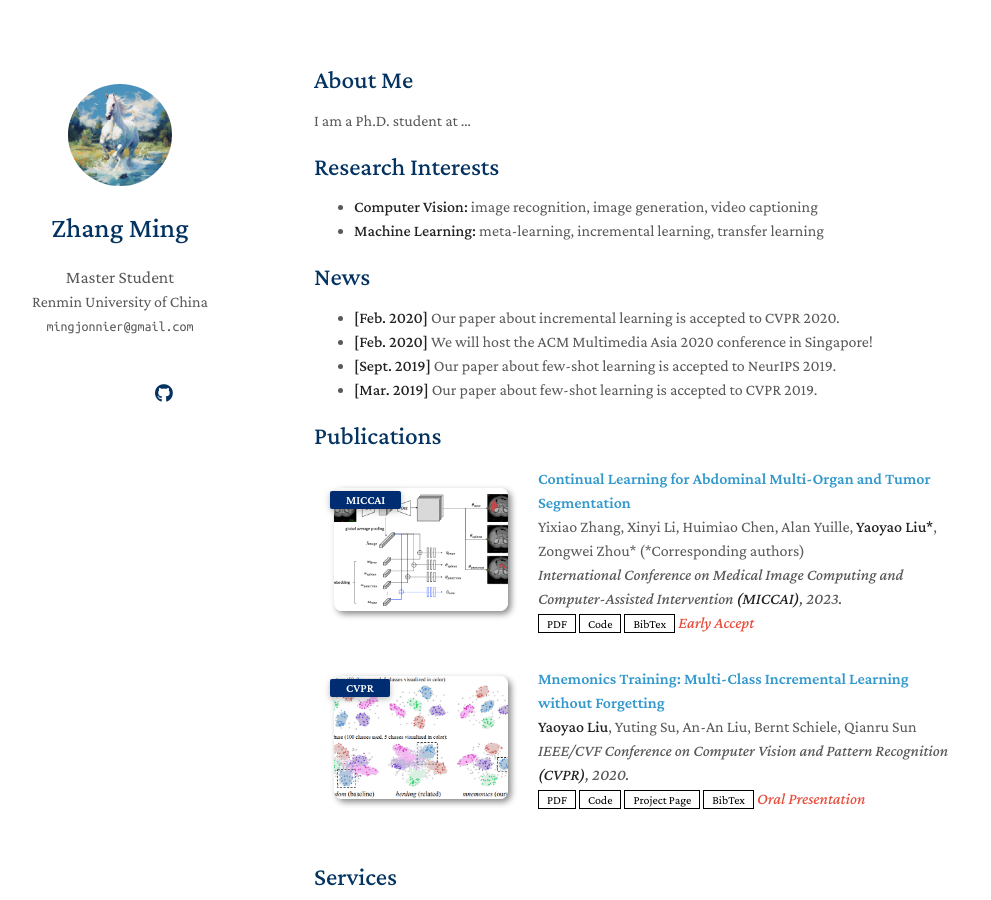
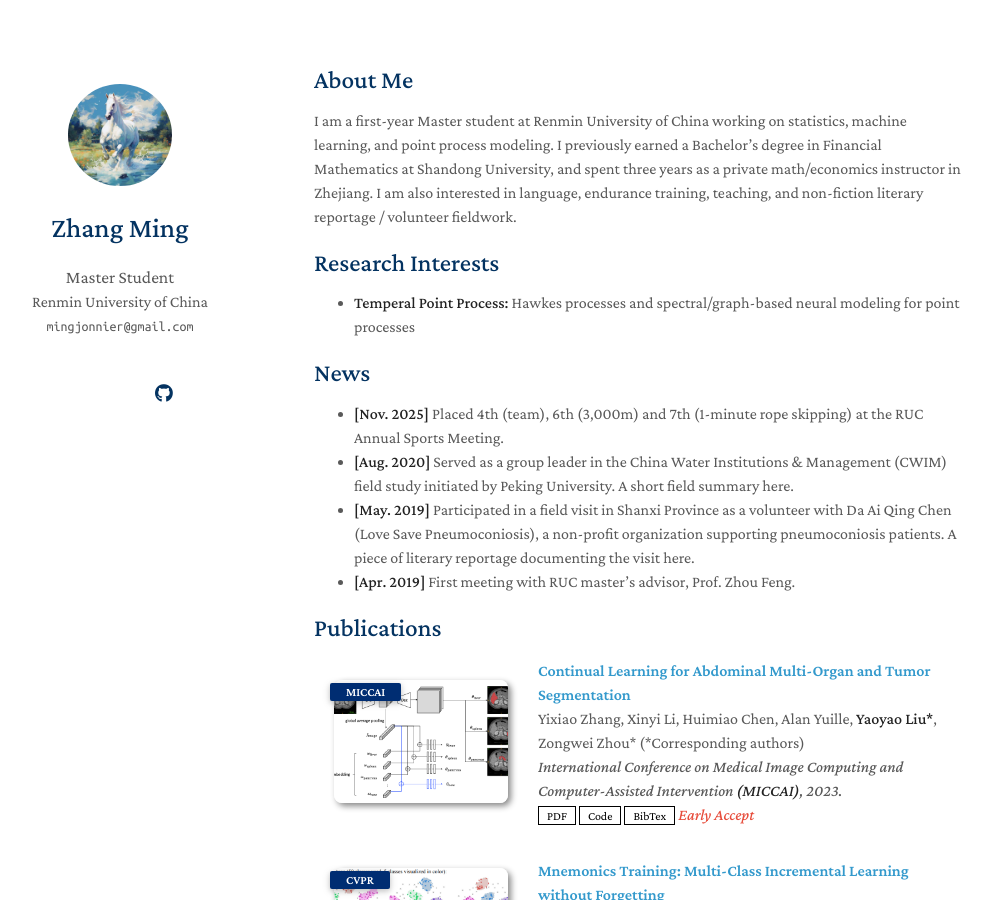
Before and after one commit to zhangming4153/zhangming4153.github.io, a Jekyll site: the page built from index.md, in a window 1280 px wide and 900 px high. Shown: the whole window, without its empty margins (156-1147 px from the left). Built offline with Jekyll 4.4.1, drawn with Linux system fonts in a browser that asks for light colours; a style sheet for code colours, icons or effects is not loaded; our own code applies the rules of GitHub Pages for plain Markdown files.

Commit message:
Update index.md

```diff
--- a/index.md
+++ b/index.md
@@ -4,19 +4,19 @@ layout: homepage
 
 ## About Me
 
-I am a Ph.D. student at ...
+I am a first-year Master student at Renmin University of China working on statistics, machine learning, and point process modeling. I previously earned a Bachelor's degree in Financial Mathematics at Shandong University, and spent three years as a private math/economics instructor in Zhejiang. I am also interested in language, endurance training, teaching, and non-fiction literary reportage / volunteer fieldwork.
 
 ## Research Interests
 
-- **Computer Vision:** image recognition, image generation, video captioning
-- **Machine Learning:** meta-learning, incremental learning, transfer learning
+- **Temperal Point Process:** Hawkes processes and spectral/graph-based neural modeling for point processes
+
 
 ## News
 
-- **[Feb. 2020]** Our paper about incremental learning is accepted to CVPR 2020.
-- **[Feb. 2020]** We will host the ACM Multimedia Asia 2020 conference in Singapore!
-- **[Sept. 2019]** Our paper about few-shot learning is accepted to NeurIPS 2019.
-- **[Mar. 2019]** Our paper about few-shot learning is accepted to CVPR 2019.
+- **[Nov. 2025]** Placed 4th (team), 6th (3,000m) and 7th (1-minute rope skipping) at the RUC Annual Sports Meeting.
+- **[Aug. 2020]** Served as a group leader in the China Water Institutions & Management (CWIM) field study initiated by Peking University. A short field summary here.
+- **[May. 2019]** Participated in a field visit in Shanxi Province as a volunteer with Da Ai Qing Chen (Love Save Pneumoconiosis), a non-profit organization supporting pneumoconiosis patients. A piece of literary reportage documenting the visit here.
+- **[Apr. 2019]** First meeting with RUC master's advisor, Prof. Zhou Feng.
 
 {% include_relative _includes/publications.md %}
 
```
